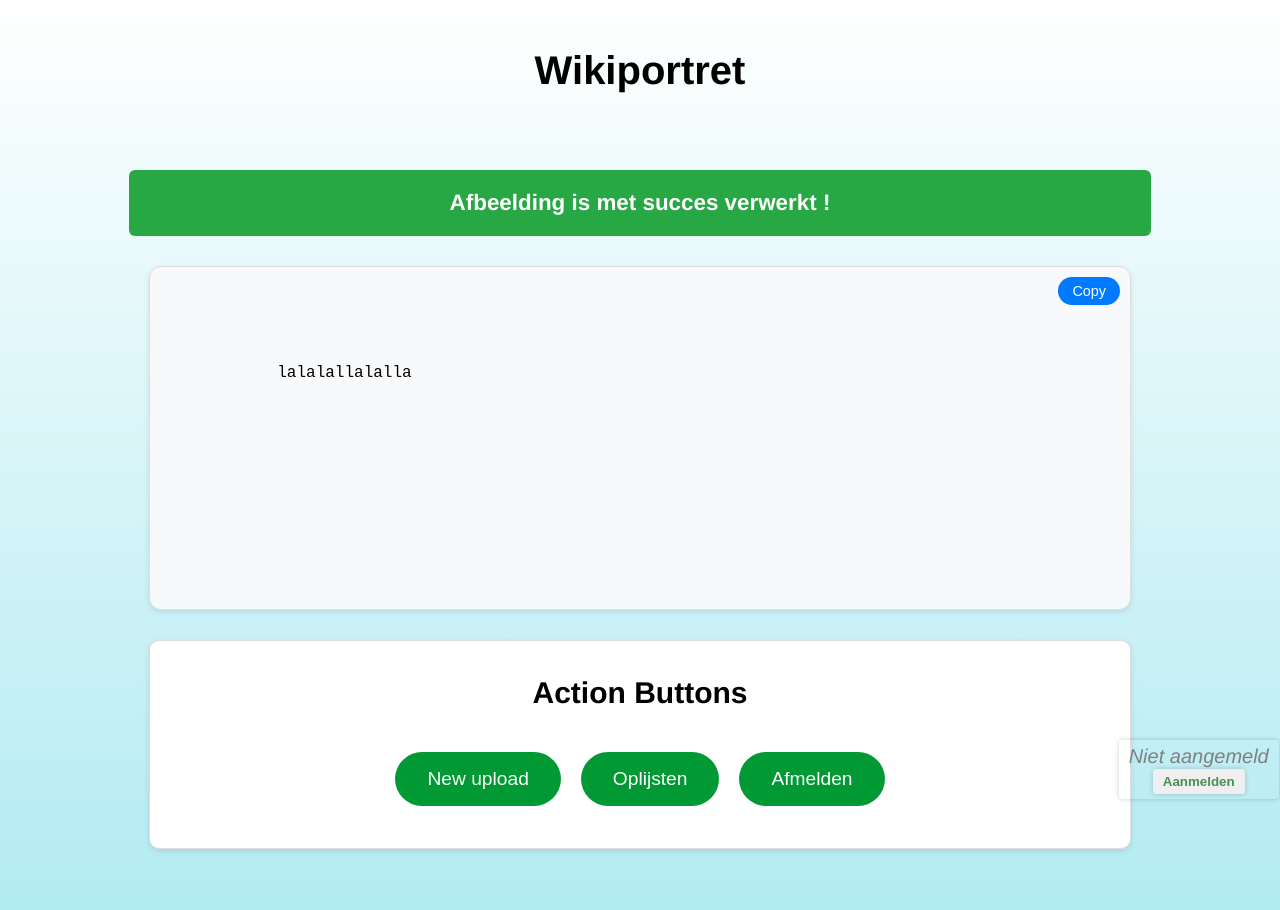
After one commit to Daniuu-Wikipedia/Wikiportrait-Bot, a Flask app: page /uploaddone in a window 1280 px wide. The commit adds this page. Run offline with Flask 3, Linux system fonts and the light colour scheme; parts of the project's set-up code (start-up, migrations or seed data) failed here and were passed over.

Commit message:
Add window confirming successful upload

```diff
--- a/GUI/app.py
+++ b/GUI/app.py
@@ -303,6 +303,18 @@ def statussubmit():
     return str(message_data)  # Debugging only
 
 
+@app.route('/uploaddone')
+def uploaddone():
+    return flask.render_template('uploaddone.html', message='lalalallalalla')
+
+
+@app.route('/uploadfailed')
+def uploadfailed():
+    pass
+
+
+
+
 if __name__ == '__main__':
     # NEVER RUN THE SERVICE ON TOOLFORGE WITH DEBUGGING SWITCHED ON
     app.run(debug=False)
--- /dev/null
+++ b/GUI/static/css/uploaddone.css
@@ -0,0 +1,121 @@
+/* Full-page centering */
+.upload-container {
+    display: flex;
+    flex-direction: column;
+    justify-content: center;   /* vertical centering */
+    align-items: center;       /* horizontal centering */
+    height: 100vh;
+    width: 100%;
+    box-sizing: border-box;
+    padding: 20px;
+}
+
+/* Green success bar */
+.status-bar {
+    width: 100%;
+    background-color: #28a745;
+    color: white;
+    text-align: center;
+    padding: 20px;
+    font-size: 1.4rem;
+    font-weight: bold;
+    border-radius: 6px;
+    margin-bottom: 30px;
+}
+
+/* Message box (copy-friendly) */
+.message-box {
+    width: 100%;
+    max-width: 700px;
+    background-color: #f8f9fa;
+    border: 1px solid #ddd;
+    padding: 20px;
+    border-radius: 6px;
+    font-size: 1rem;
+    line-height: 1.6;
+    white-space: pre-wrap; /* helps copying cleanly */
+    box-shadow: 0 2px 6px rgba(0,0,0,0.1);
+}
+
+input[type="submit"] {
+    background-color: #009933;
+    color: white;
+    padding: 1rem 2rem;
+    border: none;
+    border-radius: 30px;
+    cursor: pointer;
+    font-size: 1.2rem;
+    display: block;
+    margin: 2rem auto;
+    transition: background-color 0.3s ease;
+}
+
+input[type="submit"]:hover {
+    background-color: #007729;
+}
+
+/* Message box width = 75% of window */
+.message-box {
+    width: 75vw;              /* 75% of viewport width */
+    max-width: 75vw;        /* optional limit so it doesn't get huge */
+    background-color: #f8f9fa;
+    border: 1px solid #ddd;
+    padding: 10px;
+    border-radius: 12px;
+    margin-bottom: 30px;
+    position: relative;       /* Needed for button positioning */
+}
+
+/* Text area */
+.message-box textarea {
+    width: 100%;
+    height: 200px;
+    border: none;
+    background: transparent;
+    resize: none;
+    font-family: "Courier New", Courier, monospace;
+    font-size: 1rem;
+    padding-top: 10px;
+}
+
+/* Copy button in top right */
+.copy-button {
+    position: absolute;
+    top: 10px;
+    right: 10px;
+    padding: 6px 14px;
+    border-radius: 15px;
+    border: none;
+    background-color: #007bff;
+    color: white;
+    cursor: pointer;
+    font-size: 0.9rem;
+}
+/* Action buttons box */
+.action-box {
+    width: 75vw;
+    max-width: 75vw;
+    background-color: #ffffff;
+    border: 1px solid #ddd;
+    border-radius: 10px;
+    padding: 10px;
+    text-align: center;
+    box-shadow: 0 2px 6px rgba(0,0,0,0.1);
+}
+
+.action-box h2 {
+    margin-bottom: 10px;
+}
+
+/* Button row layout */
+.button-row {
+    display: flex;
+    justify-content: center;
+    gap: 20px;
+    flex-wrap: wrap;
+}
+
+/* Prevent forms from taking full width */
+.button-row form {
+    margin: 0;
+}
--- /dev/null
+++ b/GUI/static/js/copy_button.js
@@ -0,0 +1,7 @@
+function copyText() {
+    var copyText = document.getElementById("copyText");
+    copyText.select();
+    copyText.setSelectionRange(0, 99999);
+    document.execCommand("copy");
+    // alert("Text copied to clipboard");
+}
--- a/GUI/templates/submit.html
+++ b/GUI/templates/submit.html
@@ -7,7 +7,7 @@
 
 {% block body %}
     <div class="loading-container">
-        <h1>Bezig met laden...</h1>
+        <h1>Afbeelding wordt verwerkt...</h1>
         <div class="progress-bar">
             <div class="progress"></div>
         </div>
--- /dev/null
+++ b/GUI/templates/uploaddone.html
@@ -0,0 +1,61 @@
+{% extends 'base.html' %}
+
+{% block head %}
+<link rel="stylesheet" href="{{ url_for('static', filename='css/uploaddone.css') }}">
+{% endblock %}
+
+{% block body %}
+
+<div class="upload-container">
+
+    <!-- Success Status Bar -->
+    <div class="status-bar">
+        Afbeelding is met succes verwerkt !
+    </div>
+
+    <!-- Message Box -->
+    <div class="message-box">
+        <button class="copy-button" onclick="copyText()">Copy</button>
+        <textarea id="copyText" readonly>
+            {{ message }}
+        </textarea>
+    </div>
+
+    <div class="action-box">
+        <h2>Action Buttons</h2>
+
+        <div class="button-row">
+            <form action="/input">
+                <input type="submit" value="New upload">
+            </form>
+
+            <form action="/listuploads">
+                <input type="submit" value="Oplijsten">
+            </form>
+
+            <form action="/logout">
+                <input type="submit" value="Afmelden">
+            </form>
+        </div>
+    </div>
+</div>
+
+
+<div class="user-info-container">
+    <div class="user-info-box">
+        {% if user_name %}
+            <span id="user-name">Ingelogd als {{ user_name }}</span>
+            <form action="/logout" method="post">
+                <button type="submit" class="logout-button">Logout</button>
+            </form>
+        {% else %}
+            <span id="user-name-unknown"><em>Niet aangemeld</em></span>
+            <form action="/login" method="get">
+                <button type="submit" class="login-button">Aanmelden</button>
+            </form>
+        {% endif %}
+    </div>
+</div>
+<script src="{{ url_for('static', filename='js/copy_button.js') }}"></script>
+
+{% endblock %}
```
Also changed, not shown: GUI/templates/review.html (+18 -22 lines).
